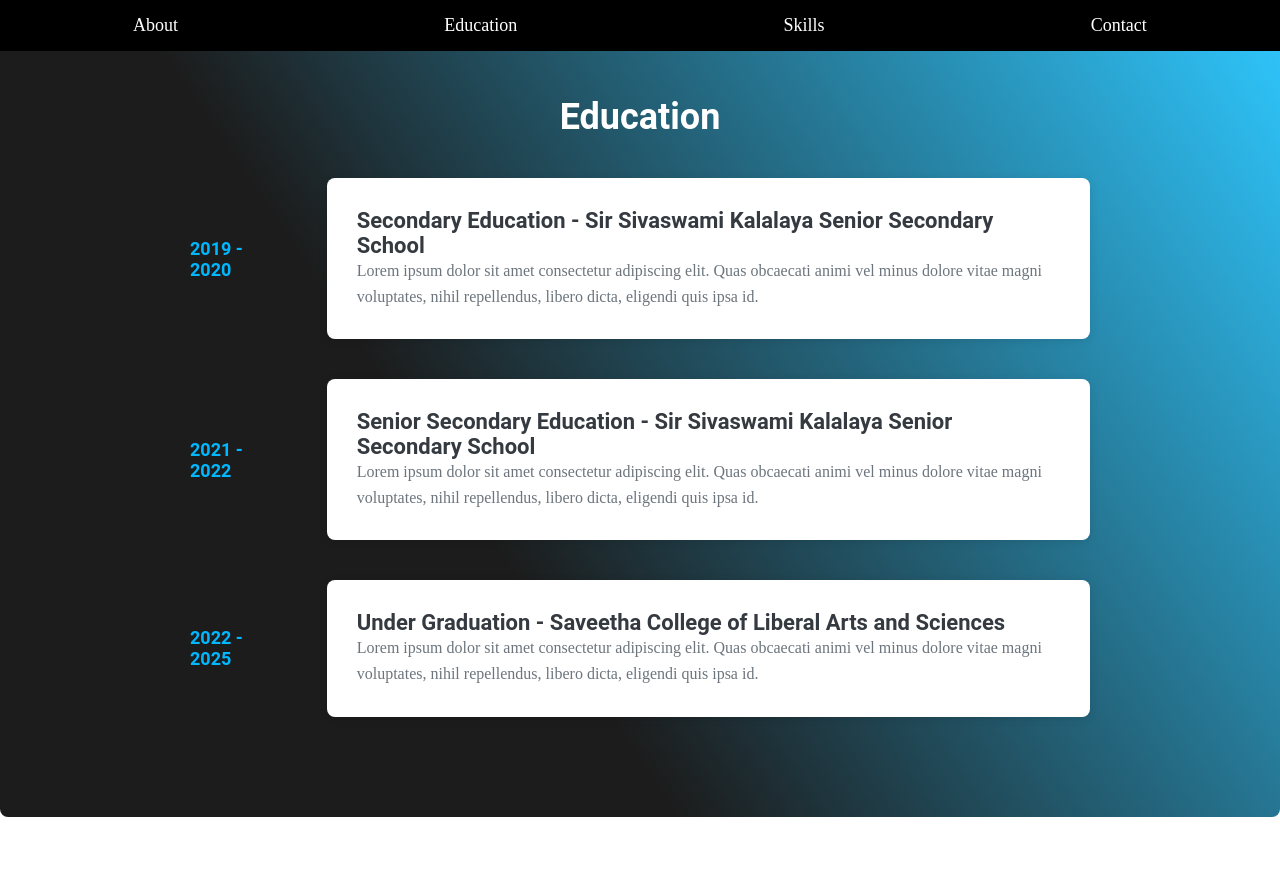
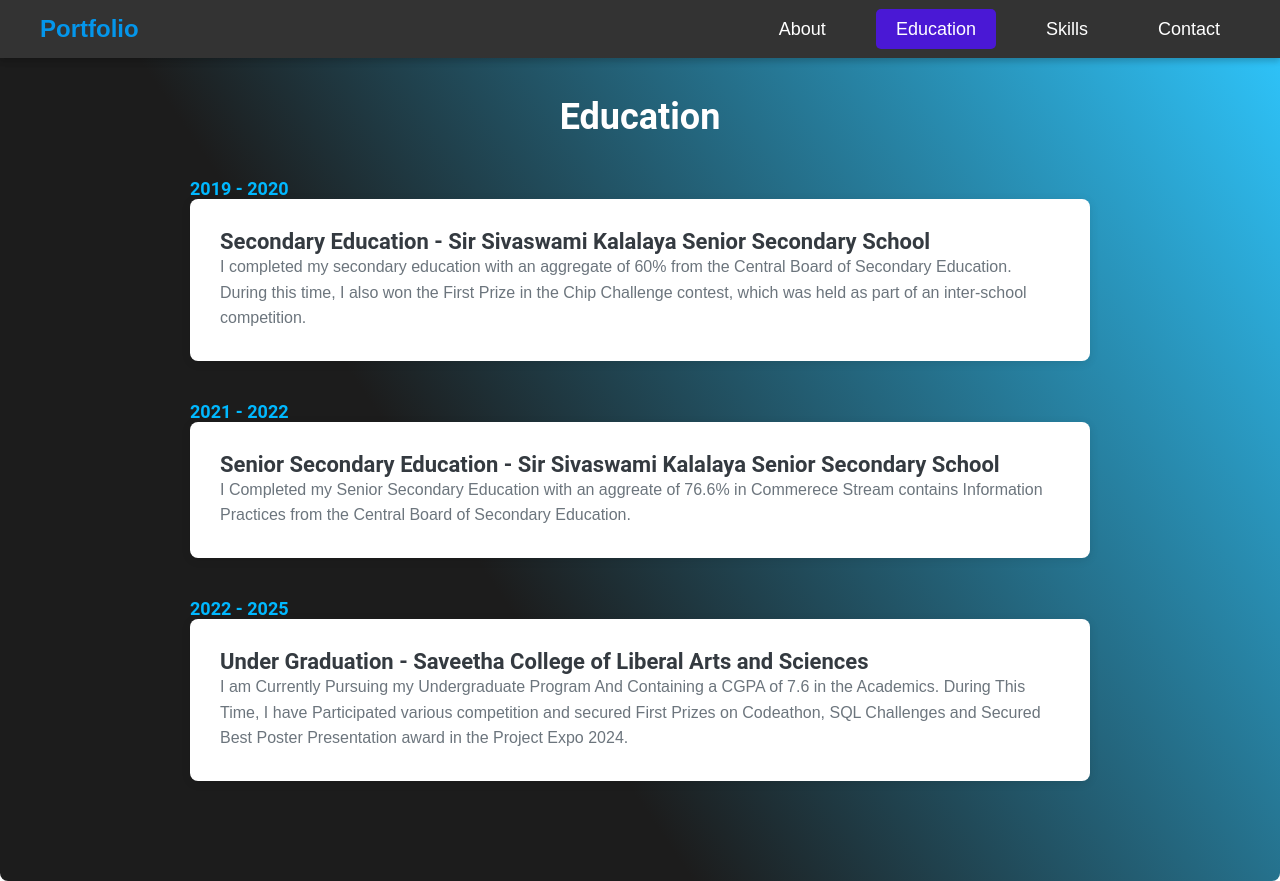
Before and after one commit to lalit-5720/portfolio-web, an Angular app: page /education in a window 1280 px wide. Before the commit the page ends 817 px from the top, so only its background shows below. Built offline with nearby package versions, Linux system fonts and the light colour scheme.

Commit message:
about&educat comp with animation

```diff
--- a/src/app/about/about.component.scss
+++ b/src/app/about/about.component.scss
@@ -11,7 +11,7 @@
   flex-direction: column; /* Stack content vertically */
   padding-left: 40px; /* Push content slightly to the left */
   padding-right: 40px; /* Prevent content from touching the right edge */
-
+  animation: fadeIn 2.0s ease-out;
 }
 
 
@@ -72,3 +72,14 @@
     transform: translateY(0); /* Return to original position */
   }
 }
+
+@keyframes fadeIn {
+  0% {
+    opacity: 0;
+    transform: translateY(20px);
+  }
+  100% {
+    opacity: 1;
+    transform: translateY(0);
+  }
+}
--- a/src/app/about/about.component.ts
+++ b/src/app/about/about.component.ts
@@ -1,5 +1,4 @@
 import { Component, OnInit,ViewEncapsulation } from '@angular/core';
-import { ActivatedRoute } from '@angular/router';
 
 @Component({
   selector: 'app-about',
--- a/src/app/app.component.html
+++ b/src/app/app.component.html
@@ -1 +1,6 @@
+<app-navbar></app-navbar> <!-- Bind event to method -->
+
+<!-- Render sections based on the currentSection variable -->
+<div>
 <router-outlet></router-outlet>
+</div>
--- a/src/app/app.component.ts
+++ b/src/app/app.component.ts
@@ -1,4 +1,4 @@
-import { AfterViewInit, Component, OnInit } from '@angular/core';
+import { AfterViewInit, Component, ElementRef, HostListener, OnInit, Renderer2, ViewChild } from '@angular/core';
 import { ActivatedRoute, NavigationEnd, Router } from '@angular/router';
 import { filter } from 'rxjs/operators';
 
@@ -7,23 +7,9 @@
   templateUrl: './app.component.html',
   styleUrls: ['./app.component.scss']
 })
-export class AppComponent implements AfterViewInit {
+export class AppComponent {
 
-  constructor(private route: ActivatedRoute, private router: Router) {}
 
-  ngAfterViewInit() {
-    // Listen for route changes
-    this.router.events.pipe(
-      filter(event => event instanceof NavigationEnd) // Filter for successful route changes
-    ).subscribe(() => {
-      this.scrollToTop();
-    });
-  }
+  constructor(private renderer: Renderer2) {}
 
-  scrollToTop() {
-    window.scrollTo({
-      top: 0,
-      behavior: 'smooth' // Smooth scroll to the top of the page
-    });
-  }
 }
--- a/src/app/education/education.component.html
+++ b/src/app/education/education.component.html
@@ -11,7 +11,7 @@
         <div class="timeline-date">2019 - 2020</div>
         <div class="timeline-content">
           <h3>Secondary Education - Sir Sivaswami Kalalaya Senior Secondary School</h3>
-          <p>Lorem ipsum dolor sit amet consectetur adipiscing elit. Quas obcaecati animi vel minus dolore vitae magni voluptates, nihil repellendus, libero dicta, eligendi quis ipsa id.</p>
+          <p>I completed my secondary education with an aggregate of 60% from the Central Board of Secondary Education. During this time, I also won the First Prize in the Chip Challenge contest, which was held as part of an inter-school competition.</p>
         </div>
       </div>
 
@@ -19,7 +19,7 @@
         <div class="timeline-date">2021 - 2022</div>
         <div class="timeline-content">
           <h3>Senior Secondary Education - Sir Sivaswami Kalalaya Senior Secondary School</h3>
-          <p>Lorem ipsum dolor sit amet consectetur adipiscing elit. Quas obcaecati animi vel minus dolore vitae magni voluptates, nihil repellendus, libero dicta, eligendi quis ipsa id.</p>
+          <p>I Completed my Senior Secondary Education with an aggreate of 76.6%  in Commerece Stream contains Information Practices from the Central Board of Secondary Education.</p>
         </div>
       </div>
 
@@ -27,7 +27,7 @@
         <div class="timeline-date">2022 - 2025</div>
         <div class="timeline-content">
           <h3>Under Graduation - Saveetha College of Liberal Arts and Sciences</h3>
-          <p>Lorem ipsum dolor sit amet consectetur adipiscing elit. Quas obcaecati animi vel minus dolore vitae magni voluptates, nihil repellendus, libero dicta, eligendi quis ipsa id.</p>
+          <p>I am Currently Pursuing my Undergraduate Program And Containing a CGPA of 7.6 in the Academics. During This Time, I have Participated various competition and secured First Prizes on Codeathon, SQL Challenges and Secured Best Poster Presentation award in the Project Expo 2024.</p>
         </div>
       </div>
     </div>
--- a/src/app/education/education.component.scss
+++ b/src/app/education/education.component.scss
@@ -1,5 +1,6 @@
 /* education.component.css */
 .education-section {
+    font-family: Arial, sans-serif;
     width: 100%;
     min-height: 100vh;
     padding: 60px 20px; /* More padding for spacing */
@@ -39,7 +40,7 @@
 //   }
 
   .timeline-item {
-    display: flex;
+    display: fixed;
     align-items: center;
     margin-bottom: 40px;
     position: relative;
--- a/src/app/navbar/navbar.component.html
+++ b/src/app/navbar/navbar.component.html
@@ -1,4 +1,5 @@
 <nav class="navbar">
+  <h2>Portfolio</h2>
     <ul>
       <li><a routerLink="/about" routerLinkActive="active">About</a></li>
       <li><a routerLink="/education" routerLinkActive="active">Education</a></li>
--- a/src/app/navbar/navbar.component.scss
+++ b/src/app/navbar/navbar.component.scss
@@ -1,34 +1,79 @@
-/* navbar.component.css */
+/* Navbar container */
 .navbar {
-    background-color: black; /* Set navbar to black */
-    width: 100%; /* Ensure the navbar spans the entire width */
-    padding: 15px 0;
-    position: fixed; /* Make navbar fixed at the top */
-    top: 0;
-    left: 0;
-    z-index: 1000; /* Ensure navbar stays on top */
+  background-color: #000000; /* Dark background for the navbar */
+  width: 100%;
+  padding: 15px 40px;
+  position: fixed;
+  top: 0;
+  left: 0;
+  z-index: 1000;
+  display: flex; /* Flexbox for layout */
+  justify-content: space-between; /* Space out logo and nav links */
+  align-items: center; /* Vertically center */
+  box-shadow: 0 4px 6px rgba(0, 0, 0, 0.1); /* Slight shadow for a floating effect */
+  transition: background-color 0.3s ease-in-out; /* Smooth transition for hover effects */
+}
+
+/* Navbar logo styling */
+.navbar h2 {
+  color: rgb(4, 150, 235);
+  font-size: 24px;
+  font-weight: 700;
+  margin: 0;
+}
+
+/* Navbar list container */
+.navbar ul {
+  list-style-type: none;
+  display: flex;
+  padding: 0;
+  margin: 0;
+}
+
+/* Navbar list items */
+.navbar li {
+  margin-left: 30px; /* Space between navbar items */
+}
+
+/* Navbar links styling */
+.navbar a {
+  color: white;
+  text-decoration: none;
+  font-size: 18px;
+  font-weight: 500;
+  padding: 10px 20px;
+  border-radius: 5px;
+  transition: background-color 1.3s ease; /* Smooth background color change */
+}
+
+/* Hover effect for navbar items */
+.navbar a:hover {
+  background-color: #575757;
+}
+
+/* Active link styling */
+.navbar a.active {
+  background-color: #4c16e2ec;
+}
+
+/* Add hover effect for the navbar container */
+.navbar:hover {
+  background-color: #333;
+}
+
+/* Media query for smaller screens */
+@media (max-width: 768px) {
+  .navbar {
+      flex-direction: column; /* Stack navbar items on smaller screens */
+      padding: 15px;
   }
 
   .navbar ul {
-    list-style-type: none;
-    padding: 0;
-    margin: 0;
-    display: flex;
-    justify-content: space-around;
-    width: 100%;
+      flex-direction: column; /* Stack the links vertically */
+      align-items: center; /* Center align the navbar items */
   }
 
   .navbar li {
-    display: inline;
+      margin: 10px 0; /* Adjust the space between navbar items */
   }
-
-  .navbar a {
-    color: white;
-    text-decoration: none;
-    padding: 10px 20px;
-    font-size: 18px;
-  }
-
-  .navbar a:hover {
-    background-color: #575757;
-  }
+}
--- a/src/app/navbar/navbar.component.ts
+++ b/src/app/navbar/navbar.component.ts
@@ -1,26 +1,15 @@
-import { Component, OnInit } from '@angular/core';
-import { Router } from '@angular/router';
+import { Component, Output, EventEmitter } from '@angular/core';
 
 @Component({
   selector: 'app-navbar',
   templateUrl: './navbar.component.html',
   styleUrls: ['./navbar.component.scss']
 })
-export class NavbarComponent implements OnInit {
+export class NavbarComponent {
 
-  constructor(private router:Router) { }
-
-  scrollToSection(sectionId: string): void {
-    const element = document.getElementById(sectionId);
-    if (element) {
-      element.scrollIntoView({
-        behavior: 'smooth', // Smooth scroll
-        block: 'start' // Scroll to the start of the section
-      });
-    }
-  }
+  constructor() { }
 
   ngOnInit(): void {
+    // You can initialize anything if needed here
   }
-
 }
```
